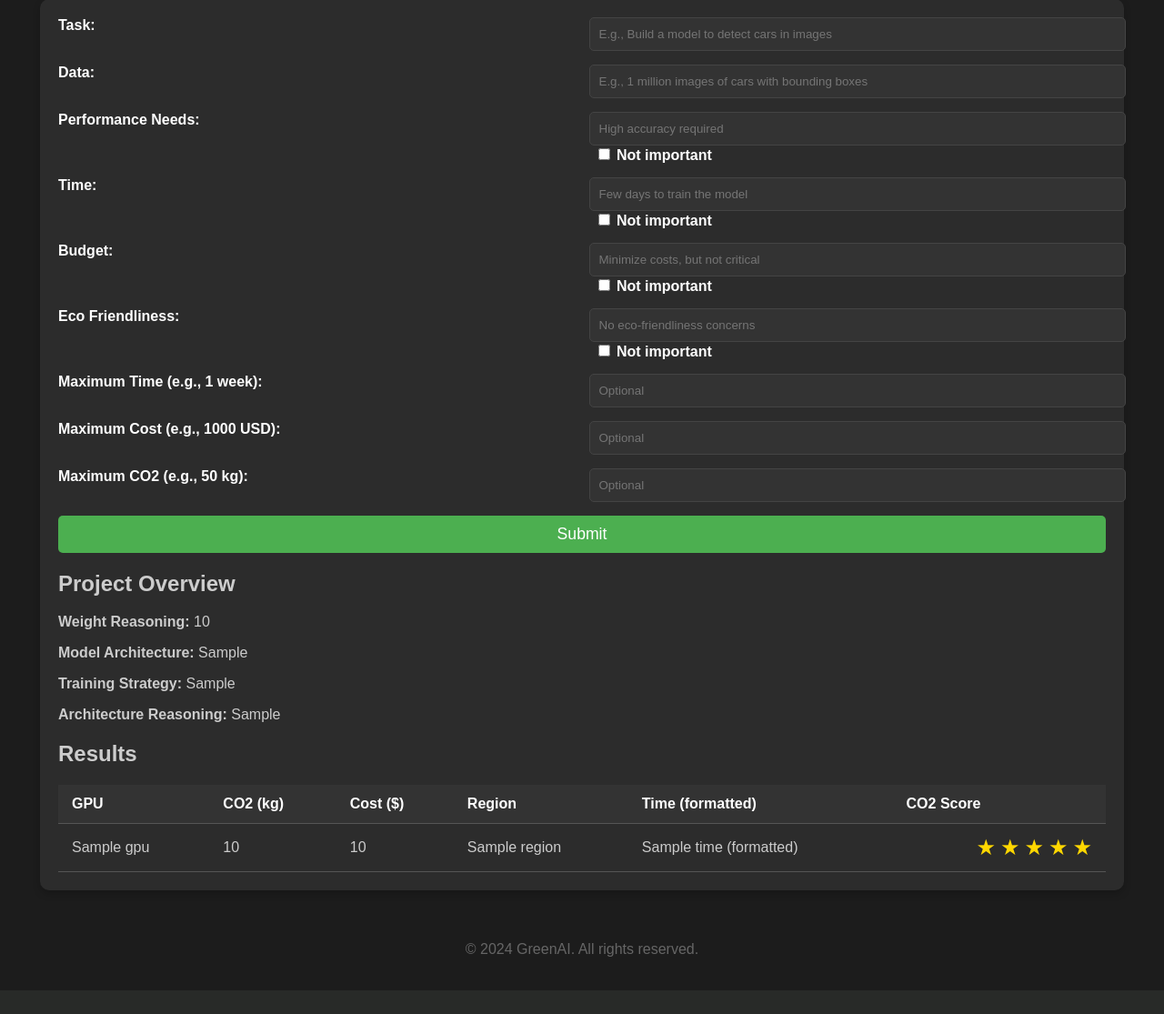
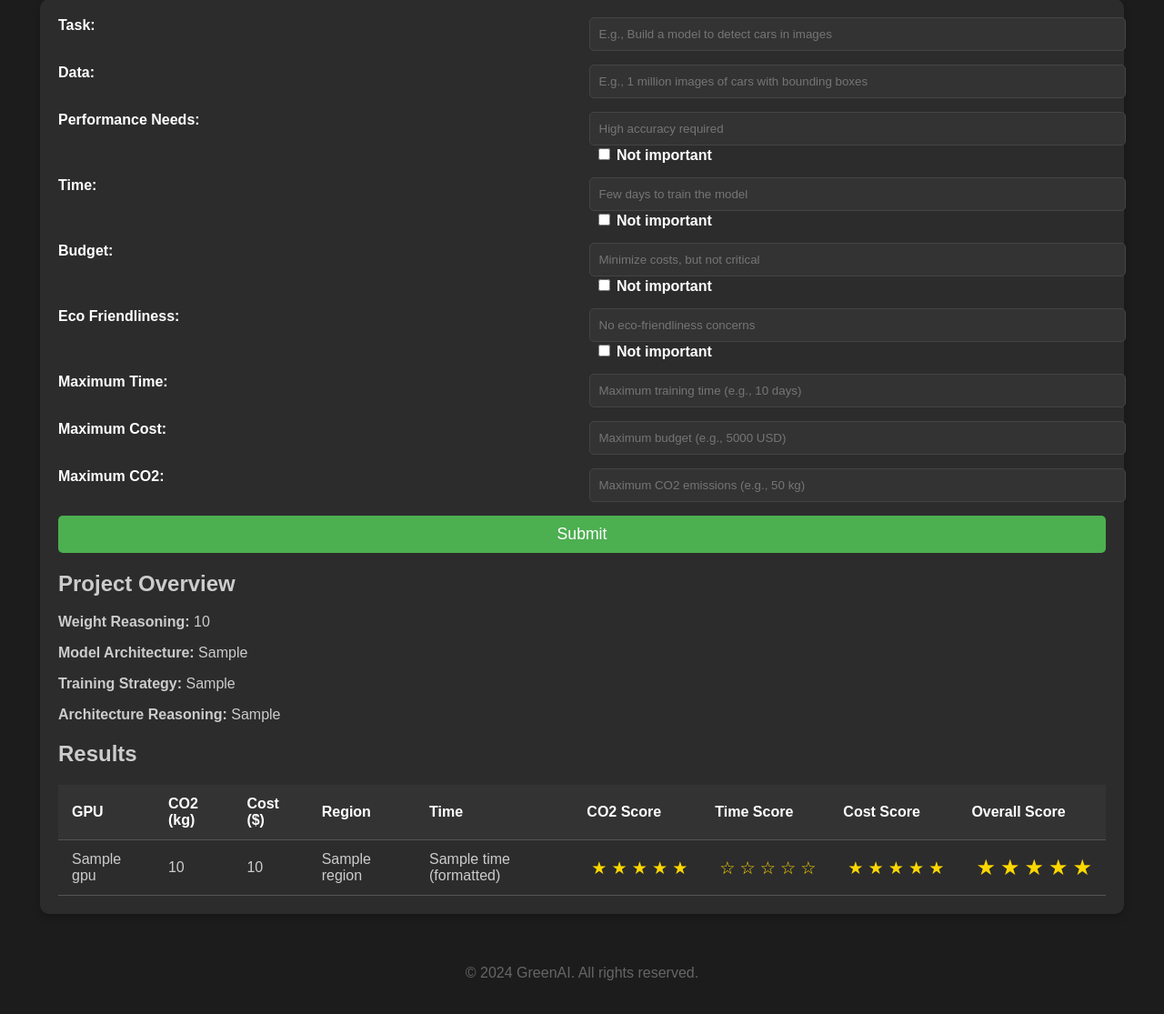
Before and after one commit to IlliaRohalskyi/Green-AI, a Flask app: template src/webapp/templates/form.html in a window 1280 px wide. Shown: the part 160-1275 px from the top of the page at 91% size. Before the commit the page ends 1249 px from the top, so only its background shows below. Run offline with Flask 3, Linux system fonts and the light colour scheme; the template is opened without the code that fills it: most values are stand-ins (such as "Sample title", 1, 10 or a date in 2020); parts of the project's set-up code (start-up, migrations or seed data) failed here and were passed over.

Commit message:
star rating for time cost co2

```diff
--- a/src/webapp/static/style.css
+++ b/src/webapp/static/style.css
@@ -1,4 +1,4 @@
-/* General styles */
+/* Allgemeine Stile */
 body {
     font-family: 'Arial', sans-serif;
     margin: 0;
@@ -29,7 +29,7 @@ header {
     font-size: 2.5em;
 }
 
-/* Main content */
+/* Hauptinhalt */
 main {
     width: 90%;
     max-width: 1200px;
@@ -40,7 +40,7 @@ main {
     box-shadow: 0 4px 8px rgba(0, 0, 0, 0.2);
 }
 
-/* Form styles */
+/* Formular Stile */
 form {
     display: grid;
     grid-template-columns: 1fr 1fr;
@@ -81,7 +81,7 @@ form button:hover {
     background-color: #45a049;
 }
 
-/* Table styles */
+/* Tabellen Stile */
 table {
     width: 100%;
     border-collapse: collapse;
@@ -103,14 +103,50 @@ table tbody tr:hover {
     background-color: #444;
 }
 
-/* Star rating styles */
+/* Sterne Bewertung */
 .stars {
     display: flex;
     justify-content: flex-end;
+    font-size: 1.5em;
+}
+
+.stars-small {
+    display: flex;
+    justify-content: flex-end;
+    font-size: 1.2em;
+}
+
+/* Sterne Hover Tooltip */
+.stars-small span,
+.stars span {
+    position: relative;
+    cursor: pointer;
+}
+
+.stars-small span::after,
+.stars span::after {
+    content: attr(title);
+    position: absolute;
+    bottom: 150%;
+    left: 50%;
+    transform: translateX(-50%);
+    padding: 5px;
+    background-color: #444;
+    color: #fff;
+    border-radius: 5px;
+    font-size: 0.8em;
+    opacity: 0;
+    transition: opacity 0.3s;
+    white-space: nowrap;
+}
+
+.stars-small span:hover::after,
+.stars span:hover::after {
+    opacity: 1;
 }
 
 .full-star, .half-star, .empty-star {
-    font-size: 1.5em;
+    font-size: inherit;
     color: #FFD700;
     margin-left: 5px;
 }
--- a/src/webapp/templates/form.html
+++ b/src/webapp/templates/form.html
@@ -50,15 +50,15 @@
                 <label for="eco_important">Not important</label>
             </div>
 
-            <!-- New fields for Maximum Time, Cost, and CO2 -->
-            <label for="max_time">Maximum Time (e.g., 1 week):</label>
-            <input type="text" id="max_time" name="max_time" placeholder="Optional">
+            <!-- Additional Fields for Max Time, Max Cost, Max CO2 -->
+            <label for="input_max_time">Maximum Time:</label>
+            <input type="text" id="input_max_time" name="input_max_time" placeholder="Maximum training time (e.g., 10 days)">
 
-            <label for="max_cost">Maximum Cost (e.g., 1000 USD):</label>
-            <input type="text" id="max_cost" name="max_cost" placeholder="Optional">
+            <label for="input_max_cost">Maximum Cost:</label>
+            <input type="text" id="input_max_cost" name="input_max_cost" placeholder="Maximum budget (e.g., 5000 USD)">
 
-            <label for="max_co2">Maximum CO2 (e.g., 50 kg):</label>
-            <input type="text" id="max_co2" name="max_co2" placeholder="Optional">
+            <label for="input_max_co2">Maximum CO2:</label>
+            <input type="text" id="input_max_co2" name="input_max_co2" placeholder="Maximum CO2 emissions (e.g., 50 kg)">
 
             <button type="submit">Submit</button>
         </form>
@@ -78,8 +78,11 @@
                     <th>CO2 (kg)</th>
                     <th>Cost ($)</th>
                     <th>Region</th>
-                    <th>Time (formatted)</th>
+                    <th>Time</th>
                     <th>CO2 Score</th>
+                    <th>Time Score</th>
+                    <th>Cost Score</th>
+                    <th>Overall Score</th>
                 </tr>
             </thead>
             <tbody>
@@ -91,13 +94,58 @@
                     <td>{{ result_data['Region'][idx] }}</td>
                     <td>{{ result_data['Time (formatted)'][idx] }}</td>
                     <td>
-                        <div class="stars">
+                        <div class="stars-small" title="{{ result_data['CO2 (kg)_Score'][idx] | round(2) }}">
                             {% set score = result_data['CO2 (kg)_Score'][idx] %}
                             {% set rounded_score = (score * 2) | round / 2 %}
                             {% for i in range(5) %}
                                 {% if rounded_score >= i + 1 %}
                                     <span class="full-star">&#9733;</span>
                                 {% elif rounded_score >= i + 0.5 %}
+                                    <span class="half-star">&#9733;</span>
+                                {% else %}
+                                    <span class="empty-star">&#9734;</span>
+                                {% endif %}
+                            {% endfor %}
+                        </div>
+                    </td>
+                    <td>
+                        <div class="stars-small" title="{{ result_data['Time_Score'][idx] | round(2) }}">
+                            {% set time_score = result_data['Time_Score'][idx] %}
+                            {% set rounded_time_score = (time_score * 2) | round / 2 %}
+                            {% for i in range(5) %}
+                                {% if rounded_time_score >= i + 1 %}
+                                    <span class="full-star">&#9733;</span>
+                                {% elif rounded_time_score >= i + 0.5 %}
+                                    <span class="half-star">&#9733;</span>
+                                {% else %}
+                                    <span class="empty-star">&#9734;</span>
+                                {% endif %}
+                            {% endfor %}
+                        </div>
+                    </td>
+                    <td>
+                        <div class="stars-small" title="{{ result_data['Cost ($)_Score'][idx] | round(2) }}">
+                            {% set cost_score = result_data['Cost ($)_Score'][idx] %}
+                            {% set rounded_cost_score = (cost_score * 2) | round / 2 %}
+                            {% for i in range(5) %}
+                                {% if rounded_cost_score >= i + 1 %}
+                                    <span class="full-star">&#9733;</span>
+                                {% elif rounded_cost_score >= i + 0.5 %}
+                                    <span class="half-star">&#9733;</span>
+                                {% else %}
+                                    <span class="empty-star">&#9734;</span>
+                                {% endif %}
+                            {% endfor %}
+                        </div>
+                    </td>
+                    <td>
+                        <div class="stars" title="{{ result_data['Ranking'][idx] | round(2) }}">
+                            {% set overall_score = result_data['Ranking'][idx] %}
+                            {% set rounded_overall_score = (overall_score * 2) | round / 2 %}
+                            {% for i in range(5) %}
+                                {% if rounded_overall_score >= i + 1 %}
+                                    <span class="full-star">&#9733;</span>
+                                {% elif rounded_overall_score >= i + 0.5 %}
                                     <span class="half-star">&#9733;</span>
                                 {% else %}
                                     <span class="empty-star">&#9734;</span>
```
